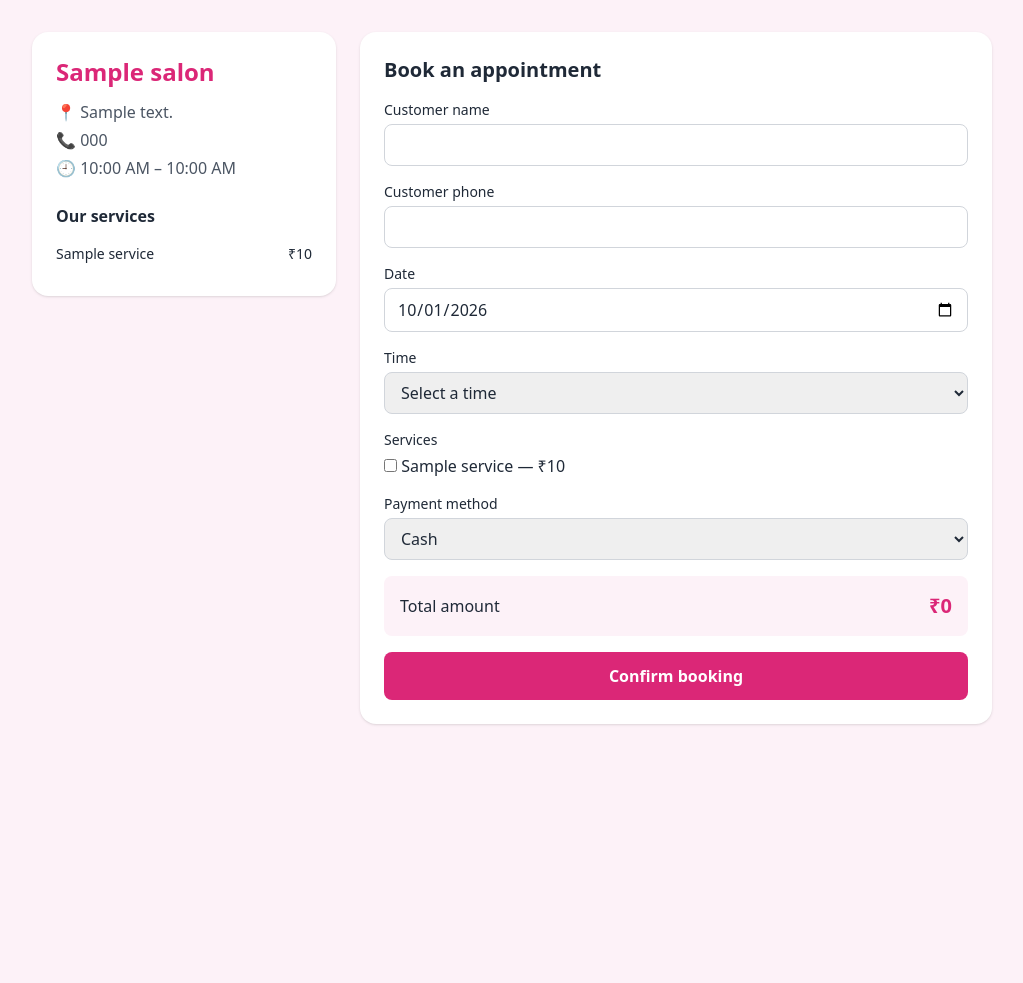
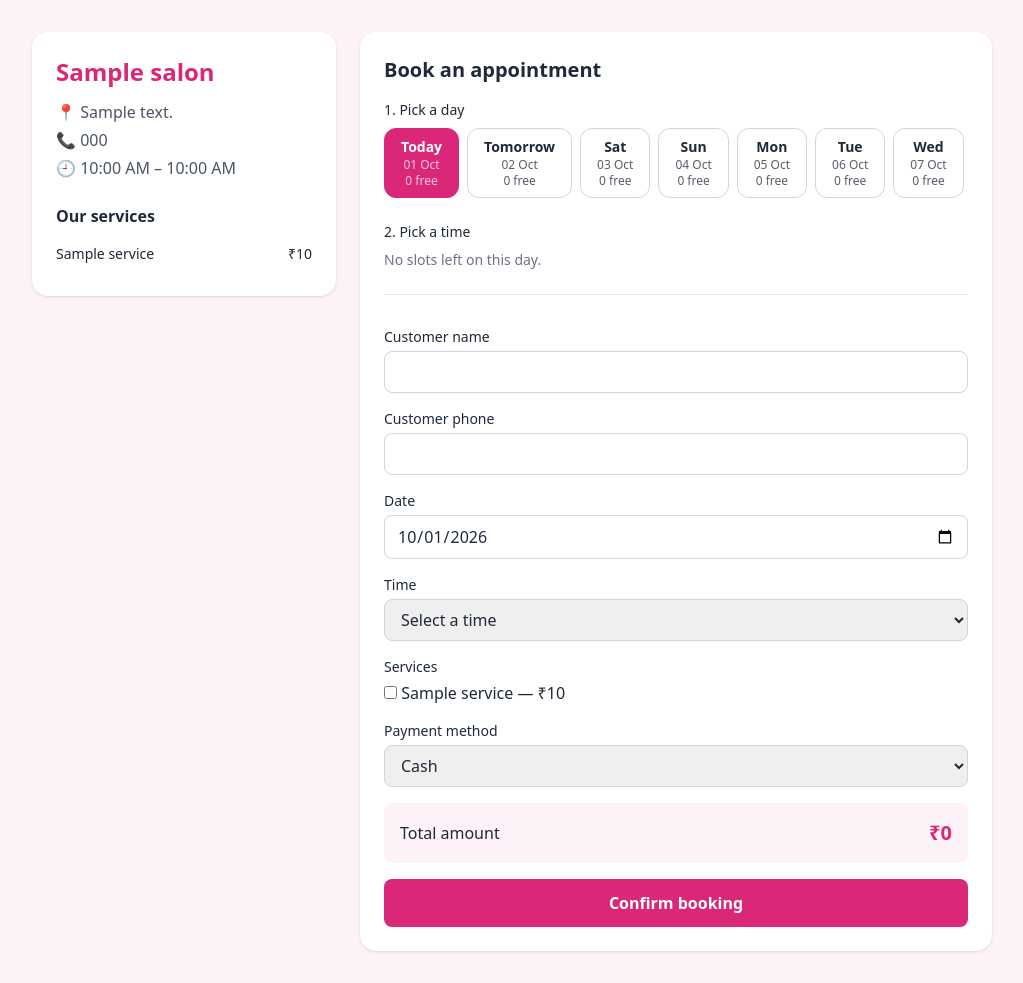
Before and after one commit to nilofer-khatri/mini-app, a Django app: page / in a window 1280 px wide. Shown: the whole page, without its empty margins (128-1151 px from the left). Before the commit the page ends 725 px from the top, so only its background shows below. Run offline with Django 5.2, Linux system fonts and the light colour scheme; tables that the repository leaves empty hold one stand-in row (values such as "Sample post"); some libraries are stand-ins or nearby versions.

Commit message:
Step 4: availability calendar with day strip

```diff
--- /dev/null
+++ b/bookings/availability.py
@@ -0,0 +1,69 @@
+from datetime import datetime, time, timedelta
+
+from django.utils import timezone
+
+from .models import Booking
+
+DAYS_AHEAD = 7  # how many days the day strip shows (Today, Tomorrow, ...)
+
+
+def day_label(day, today):
+    if day == today:
+        return "Today"
+    if day == today + timedelta(days=1):
+        return "Tomorrow"
+    return day.strftime("%a")
+
+
+def period_of(t):
+    if t.hour < 12:
+        return "Morning"
+    if t.hour < 17:
+        return "Afternoon"
+    return "Evening"
+
+
+def build_availability(salon):
+    """Return one entry per day, with Morning/Afternoon/Evening slots marked booked or free."""
+    now = timezone.localtime()
+    today = now.date()
+
+    start = salon.opening_time if salon else time(9, 0)
+    end = salon.closing_time if salon else time(20, 0)
+    step = salon.slot_minutes if salon else 30
+
+    last_day = today + timedelta(days=DAYS_AHEAD - 1)
+    booked = set(
+        Booking.objects.filter(date__range=(today, last_day))
+        .exclude(status=Booking.Status.CANCELLED)
+        .values_list("date", "time")
+    )
+
+    days = []
+    for offset in range(DAYS_AHEAD):
+        day = today + timedelta(days=offset)
+        groups = {"Morning": [], "Afternoon": [], "Evening": []}
+
+        current = datetime.combine(day, start)
+        end_dt = datetime.combine(day, end)
+        while current < end_dt:
+            slot_time = current.time()
+            # Slots that have already passed today are hidden
+            if not (day == today and slot_time <= now.time()):
+                groups[period_of(slot_time)].append({
+                    "value": current.strftime("%H:%M"),
+                    "label": current.strftime("%I:%M %p"),
+                    "booked": (day, slot_time) in booked,
+                })
+            current += timedelta(minutes=step)
+
+        days.append({
+            "iso": day.isoformat(),
+            "label": day_label(day, today),
+            "short_date": day.strftime("%d %b"),
+            "groups": [(name, slots) for name, slots in groups.items() if slots],
+            "free_count": sum(
+                1 for slots in groups.values() for s in slots if not s["booked"]
+            ),
+        })
+    return days
--- a/bookings/views.py
+++ b/bookings/views.py
@@ -2,6 +2,7 @@ from django.db import IntegrityError
 from django.shortcuts import get_object_or_404, redirect, render
 
 from salon.models import Salon, Service
+from .availability import build_availability
 from .forms import BookingForm
 from .models import Booking
 
@@ -25,6 +26,7 @@ def home(request):
         "salon": salon,
         "form": form,
         "services": Service.objects.filter(is_active=True),
+        "days": build_availability(salon),
     }
     return render(request, "bookings/home.html", context)
 
--- a/templates/bookings/home.html
+++ b/templates/bookings/home.html
@@ -28,7 +28,48 @@
   <section class="md:col-span-2 bg-white rounded-2xl shadow p-6">
     <h2 class="text-xl font-bold">Book an appointment</h2>
 
-    <form method="post" class="mt-4 space-y-4">
+    <div class="mt-4">
+      <p class="text-sm font-medium mb-2">1. Pick a day</p>
+      <div class="flex gap-2 overflow-x-auto pb-2">
+        {% for day in days %}
+          <button type="button" data-day="{{ day.iso }}"
+                  class="day-btn shrink-0 rounded-xl border border-gray-300 px-4 py-2 text-center text-sm">
+            <div class="font-semibold">{{ day.label }}</div>
+            <div class="text-xs opacity-75">{{ day.short_date }}</div>
+            <div class="text-xs opacity-75">{{ day.free_count }} free</div>
+          </button>
+        {% endfor %}
+      </div>
+    </div>
+
+    <div class="mt-4">
+      <p class="text-sm font-medium mb-2">2. Pick a time</p>
+      {% for day in days %}
+        <div class="day-panel hidden" data-day="{{ day.iso }}">
+          {% for period, slots in day.groups %}
+            <p class="text-xs uppercase tracking-wide text-gray-500 mt-3 mb-1">{{ period }}</p>
+            <div class="flex flex-wrap gap-2">
+              {% for slot in slots %}
+                {% if slot.booked %}
+                  <span class="rounded-lg border bg-gray-100 px-3 py-1 text-sm text-gray-400 line-through">
+                    {{ slot.label }}
+                  </span>
+                {% else %}
+                  <button type="button" data-time="{{ slot.value }}"
+                          class="slot-btn rounded-lg border border-pink-300 px-3 py-1 text-sm hover:bg-pink-100">
+                    {{ slot.label }}
+                  </button>
+                {% endif %}
+              {% endfor %}
+            </div>
+          {% empty %}
+            <p class="text-sm text-gray-500">No slots left on this day.</p>
+          {% endfor %}
+        </div>
+      {% endfor %}
+    </div>
+
+    <form method="post" class="mt-6 space-y-4 border-t pt-4">
       {% csrf_token %}
 
       {% for e in form.non_field_errors %}
@@ -70,4 +111,50 @@
   boxes.forEach(b => b.addEventListener('change', updateTotal));
   updateTotal();
 </script>
+
+<script>
+  const dateInput = document.querySelector('input[name="date"]');
+  const timeSelect = document.querySelector('select[name="time"]');
+  const dayBtns = document.querySelectorAll('.day-btn');
+  const panels = document.querySelectorAll('.day-panel');
+  const slotBtns = document.querySelectorAll('.slot-btn');
+  const activeDay = ['bg-pink-600', 'text-white', 'border-pink-600'];
+  const activeSlot = ['bg-pink-600', 'text-white'];
+
+  function clearSlots() {
+    slotBtns.forEach(s => activeSlot.forEach(c => s.classList.remove(c)));
+  }
+
+  function showDay(iso) {
+    let found = false;
+    panels.forEach(p => {
+      const match = p.dataset.day === iso;
+      p.classList.toggle('hidden', !match);
+      if (match) found = true;
+    });
+    dayBtns.forEach(b => {
+      const match = b.dataset.day === iso;
+      activeDay.forEach(c => b.classList.toggle(c, match));
+    });
+    return found;
+  }
+
+  dayBtns.forEach(b => b.addEventListener('click', () => {
+    dateInput.value = b.dataset.day;
+    timeSelect.value = '';
+    clearSlots();
+    showDay(b.dataset.day);
+  }));
+
+  slotBtns.forEach(s => s.addEventListener('click', () => {
+    timeSelect.value = s.dataset.time;
+    clearSlots();
+    activeSlot.forEach(c => s.classList.add(c));
+  }));
+
+  dateInput.addEventListener('change', () => showDay(dateInput.value));
+
+  // Start on the day already in the date field (today by default)
+  if (!showDay(dateInput.value) && dayBtns.length) showDay(dayBtns[0].dataset.day);
+</script>
 {% endblock %}
```
Also changed, not shown: PLAN.md (+1 -1 lines).
